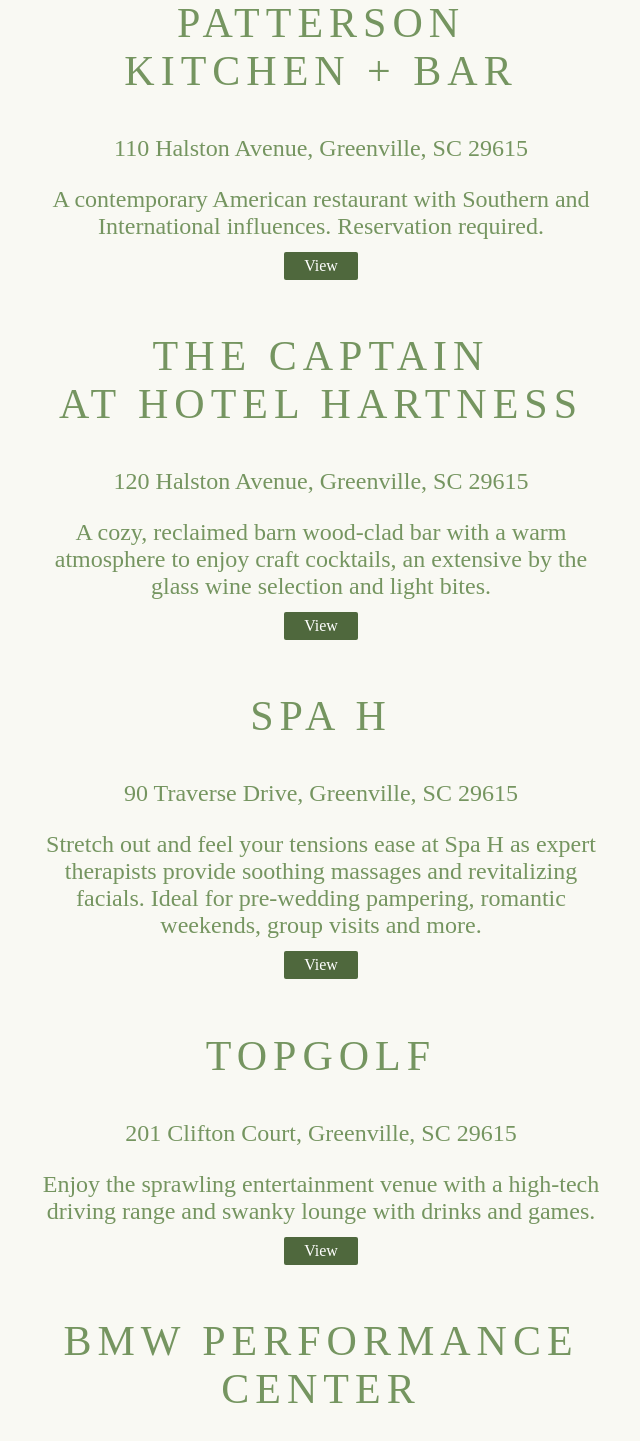
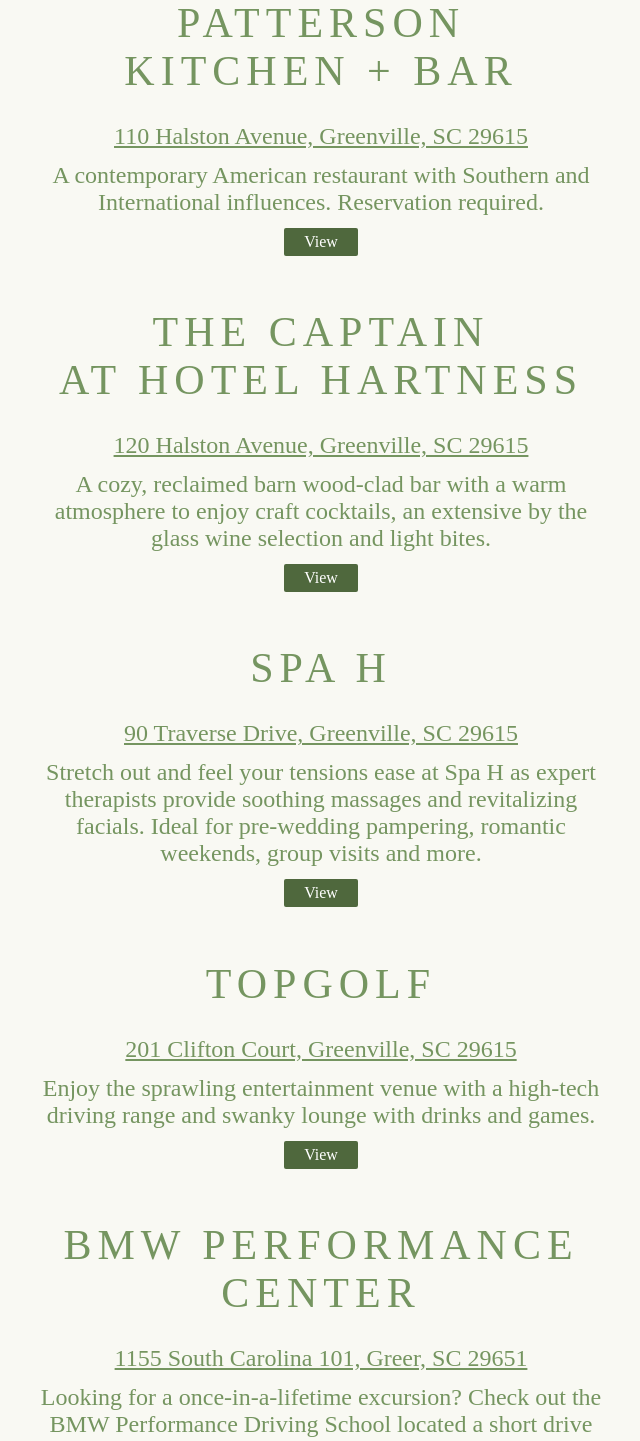
Before and after one commit to colecrum26/wedding, a React (Create React App) app in the folder wedding-website/: page /things-to-do in a window 1280 px wide. Shown: the part 260-1701 px from the top of the page, without its empty margins (319-959 px from the left). Built offline with nearby package versions, Linux system fonts and the light colour scheme.

Commit message:
linked additional addresses

```diff
--- a/wedding-website/src/pages/home.jsx
+++ b/wedding-website/src/pages/home.jsx
@@ -12,8 +12,8 @@ export default function Home() {
             <h1 className="header-main">REBECCA NORWOOD</h1>
             <p>and</p>
             <h1 className="header-main">COLE CRUMRINE</h1>
-            <h3>May 3, 2025</h3>
-            <h4>Hotel Hartness, Greenville, South Carolina</h4>
+            <h2>May 3, 2025</h2>
+            <h3>Hotel Hartness, Greenville, South Carolina</h3>
           </div>
           <div className="rsvp-container">
             <NavLink className="faux" to="/rsvp">
--- a/wedding-website/src/pages/ttd.jsx
+++ b/wedding-website/src/pages/ttd.jsx
@@ -11,7 +11,7 @@ export default function ThingsToDo() {
             PATTERSON <br />
             KITCHEN + BAR
           </h1>
-          <p>110 Halston Avenue, Greenville, SC 29615</p>
+          <a href="https://maps.app.goo.gl/yV5P16LvpHpnJhmw8" className="address-link" target="_blank">110 Halston Avenue, Greenville, SC 29615</a>
           <p>
             A contemporary American restaurant with Southern and International
             influences. Reservation required.
@@ -29,7 +29,7 @@ export default function ThingsToDo() {
             THE CAPTAIN <br />
             AT HOTEL HARTNESS
           </h1>
-          <p>120 Halston Avenue, Greenville, SC 29615</p>
+          <a href="https://maps.app.goo.gl/Pn66RdexLmsiRoft7" className="address-link" target="_blank">120 Halston Avenue, Greenville, SC 29615</a>
           <p>
             A cozy, reclaimed barn wood-clad bar with a warm atmosphere to enjoy
             craft cocktails, an extensive by the glass wine selection and light
@@ -45,7 +45,7 @@ export default function ThingsToDo() {
         </div>
         <div className="activities">
           <h1 className="header-main">SPA H</h1>
-          <p>90 Traverse Drive, Greenville, SC 29615</p>
+          <a href="https://maps.app.goo.gl/NA83Mj4yYnf7vPUJ8" className="address-link" target="_blank">90 Traverse Drive, Greenville, SC 29615</a>
           <p>
             Stretch out and feel your tensions ease at Spa H as expert
             therapists provide soothing massages and revitalizing facials. Ideal
@@ -61,7 +61,7 @@ export default function ThingsToDo() {
         </div>
         <div className="activities">
           <h1 className="header-main">TOPGOLF</h1>
-          <p>201 Clifton Court, Greenville, SC 29615</p>
+          <a href="https://maps.app.goo.gl/HNd5TpCgoFBJtsUy6" className="address-link" target="_blank">201 Clifton Court, Greenville, SC 29615</a>
           <p>
             Enjoy the sprawling entertainment venue with a high-tech driving
             range and swanky lounge with drinks and games.
@@ -76,7 +76,7 @@ export default function ThingsToDo() {
         </div>
         <div className="activities">
           <h1 className="header-main">BMW PERFORMANCE CENTER</h1>
-          <p>1155 South Carolina 101, Greer, SC 29651</p>
+          <a href="https://maps.app.goo.gl/bXLt5Wte9DWesdwe6" className="address-link" target="_blank">1155 South Carolina 101, Greer, SC 29651</a>
           <p>
             Looking for a once-in-a-lifetime excursion? Check out the BMW
             Performance Driving School located a short drive from Hotel
```
